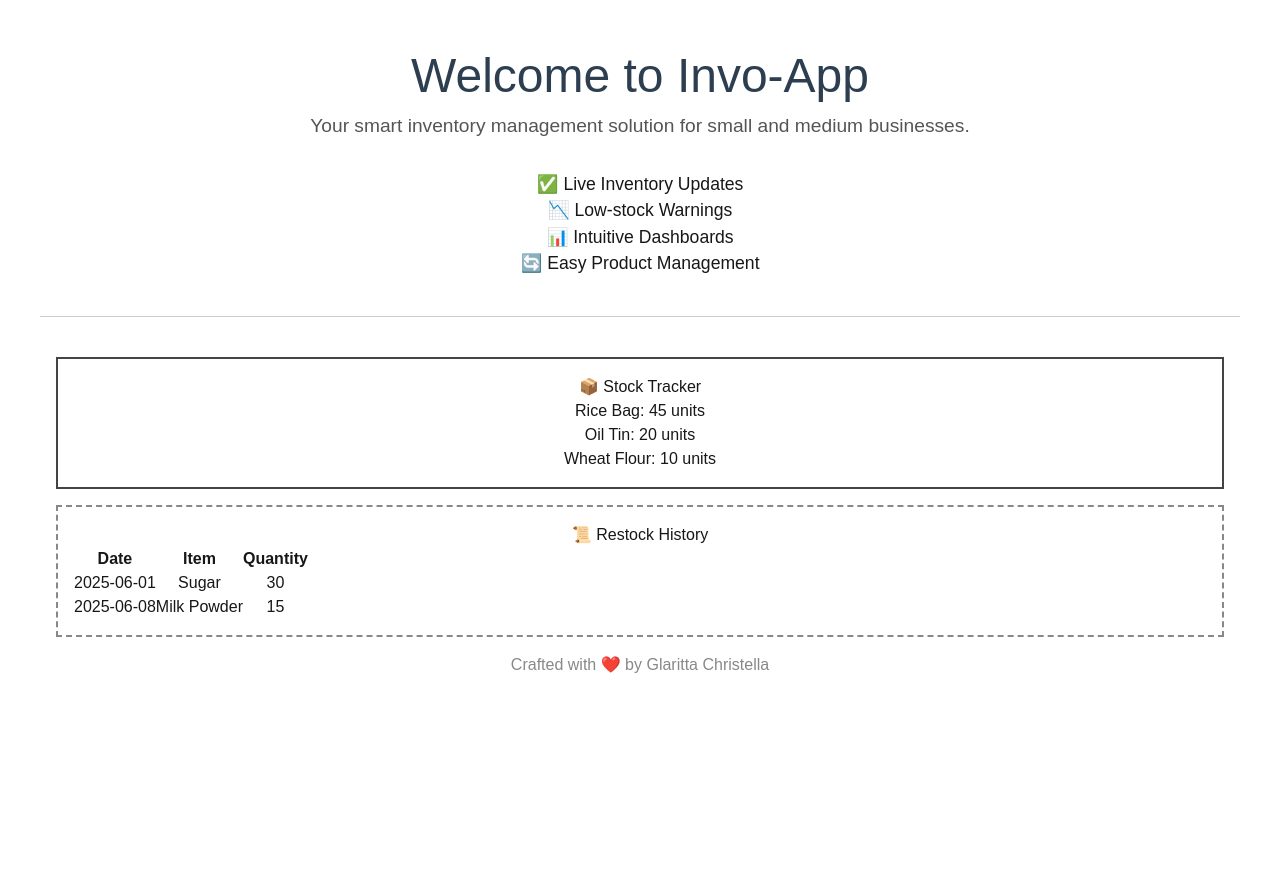
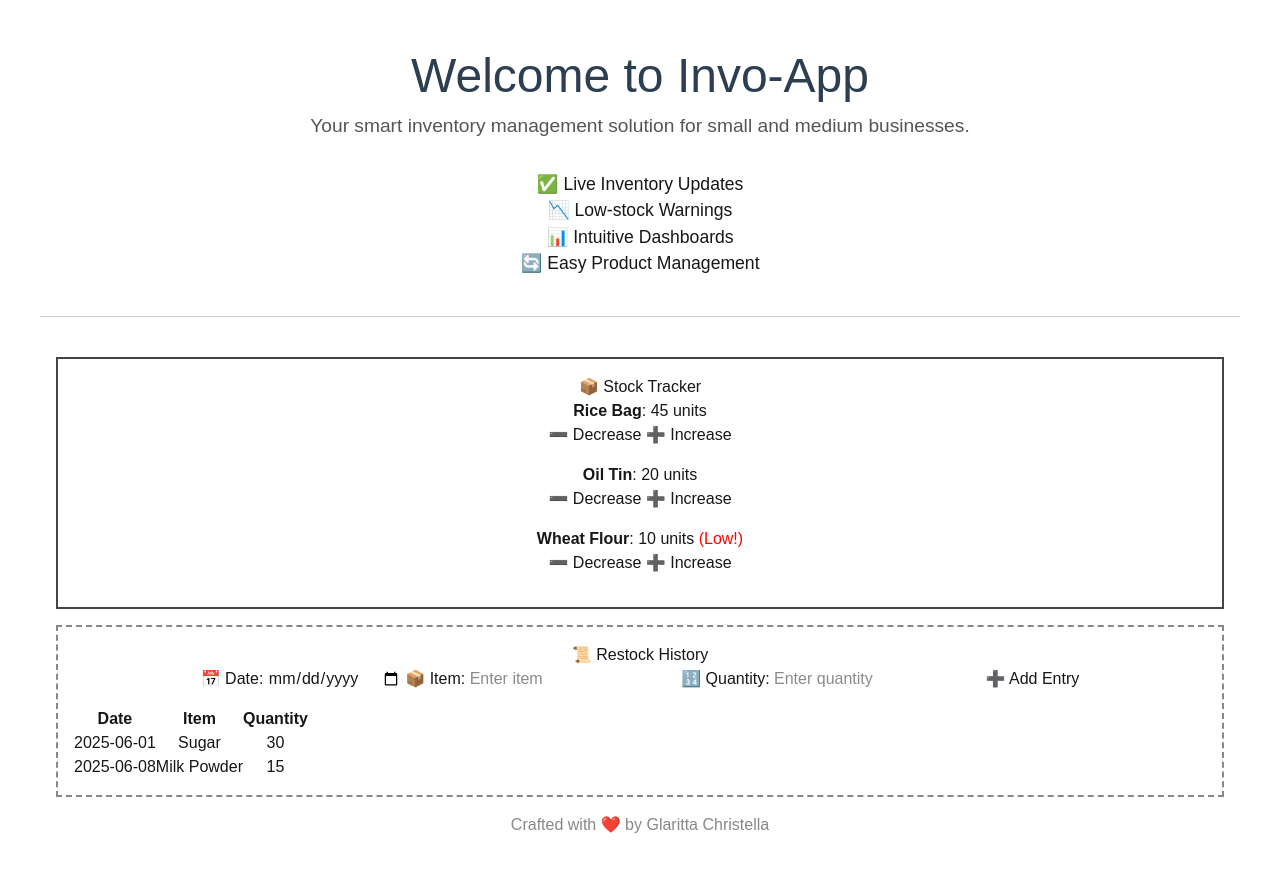
Before and after one commit to GlarittaChristella/invo-app, a Next.js app: page / in a window 1280 px wide. Shown: the top 872 px of the page. Before the commit the page ends 800 px from the top, so only its background shows below. Built offline with nearby package versions, Linux system fonts and the light colour scheme.

Commit message:
Final UI and component updates

```diff
--- a/src/RestockHistory.jsx
+++ b/src/RestockHistory.jsx
@@ -6,14 +6,66 @@ const RestockHistory = () => {
     { date: '2025-06-08', item: 'Milk Powder', quantity: 15 },
   ]);
 
+  const [newItem, setNewItem] = useState('');
+  const [newQuantity, setNewQuantity] = useState('');
+  const [newDate, setNewDate] = useState('');
+
   useEffect(() => {
-    // Example effect: log restock count
-    console.log(`Total restock events: ${history.length}`);
+    console.log(`📝 Total restock events: ${history.length}`);
   }, [history]);
+
+  const handleAdd = (e) => {
+    e.preventDefault();
+    if (newItem && newQuantity && newDate) {
+      const newEntry = {
+        date: newDate,
+        item: newItem,
+        quantity: parseInt(newQuantity),
+      };
+      setHistory([...history, newEntry]);
+      setNewItem('');
+      setNewQuantity('');
+      setNewDate('');
+    }
+  };
 
   return (
     <div style={{ border: '2px dashed #888', padding: '1rem', margin: '1rem' }}>
       <h2>📜 Restock History</h2>
+
+      <form onSubmit={handleAdd} style={{ marginBottom: '1rem' }}>
+        <label>
+          📅 Date:{' '}
+          <input
+            type="date"
+            value={newDate}
+            onChange={(e) => setNewDate(e.target.value)}
+            required
+          />
+        </label>{' '}
+        <label>
+          📦 Item:{' '}
+          <input
+            type="text"
+            placeholder="Enter item"
+            value={newItem}
+            onChange={(e) => setNewItem(e.target.value)}
+            required
+          />
+        </label>{' '}
+        <label>
+          🔢 Quantity:{' '}
+          <input
+            type="number"
+            placeholder="Enter quantity"
+            value={newQuantity}
+            onChange={(e) => setNewQuantity(e.target.value)}
+            required
+          />
+        </label>{' '}
+        <button type="submit">➕ Add Entry</button>
+      </form>
+
       <table border="1" cellPadding="6">
         <thead>
           <tr>
--- a/src/StockTracker.jsx
+++ b/src/StockTracker.jsx
@@ -8,21 +8,34 @@ const StockTracker = () => {
   ]);
 
   useEffect(() => {
-    // Example: Show low stock alert
     stock.forEach((s) => {
       if (s.quantity < 15) {
-        console.log(`${s.item} is low in stock!`);
+        console.log(`⚠️ ${s.item} is low in stock!`);
       }
     });
   }, [stock]);
 
+  const updateStock = (index, change) => {
+    setStock((prevStock) =>
+      prevStock.map((item, i) =>
+        i === index
+          ? { ...item, quantity: Math.max(0, item.quantity + change) }
+          : item
+      )
+    );
+  };
+
   return (
     <div style={{ border: '2px solid #444', padding: '1rem', margin: '1rem' }}>
       <h2>📦 Stock Tracker</h2>
-      <ul>
+      <ul style={{ listStyle: 'none', padding: 0 }}>
         {stock.map((s, i) => (
-          <li key={i}>
-            {s.item}: {s.quantity} units
+          <li key={i} style={{ marginBottom: '1rem' }}>
+            <strong>{s.item}</strong>: {s.quantity} units{' '}
+            {s.quantity < 15 && <span style={{ color: 'red' }}> (Low!)</span>}
+            <br />
+            <button onClick={() => updateStock(i, -1)}>➖ Decrease</button>{' '}
+            <button onClick={() => updateStock(i, 1)}>➕ Increase</button>
           </li>
         ))}
       </ul>
```
